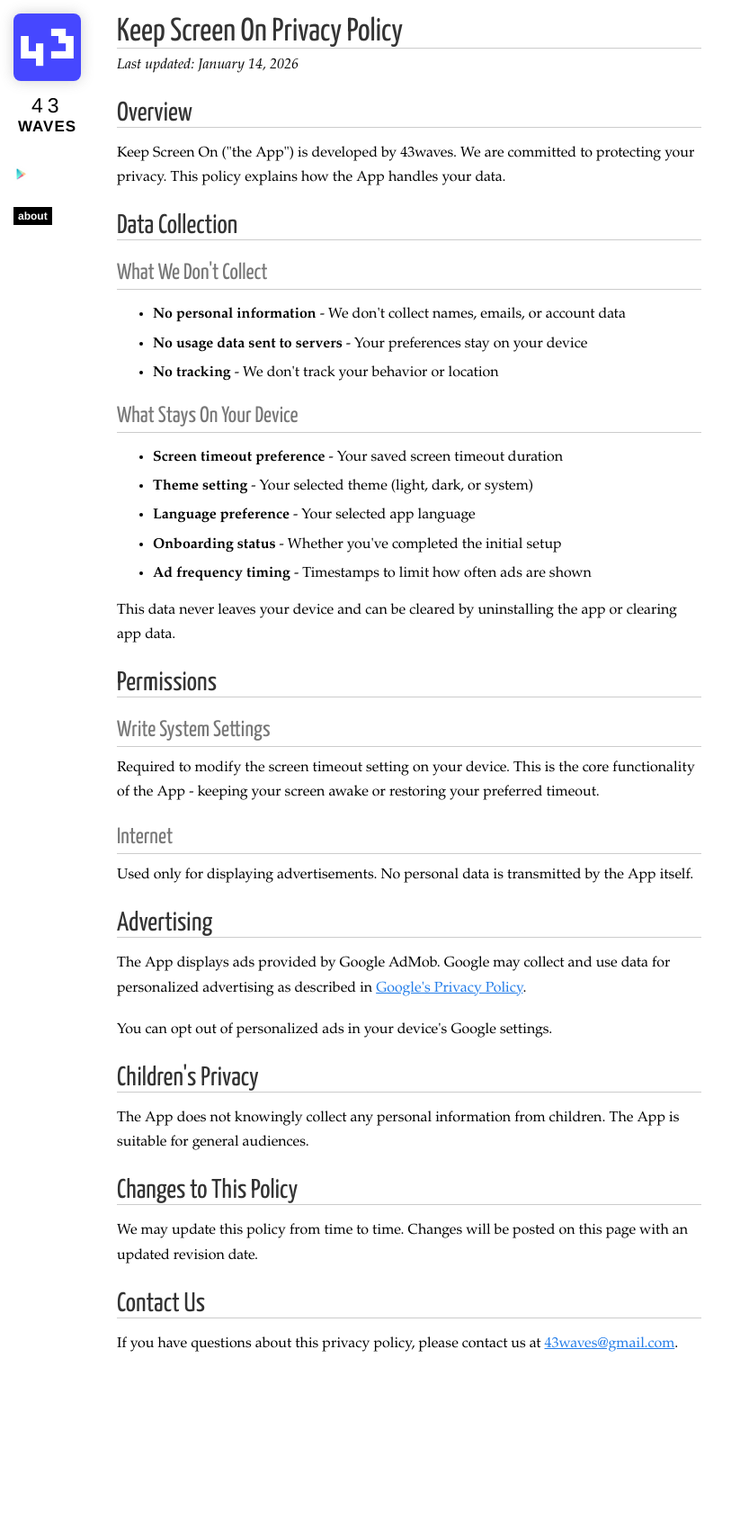
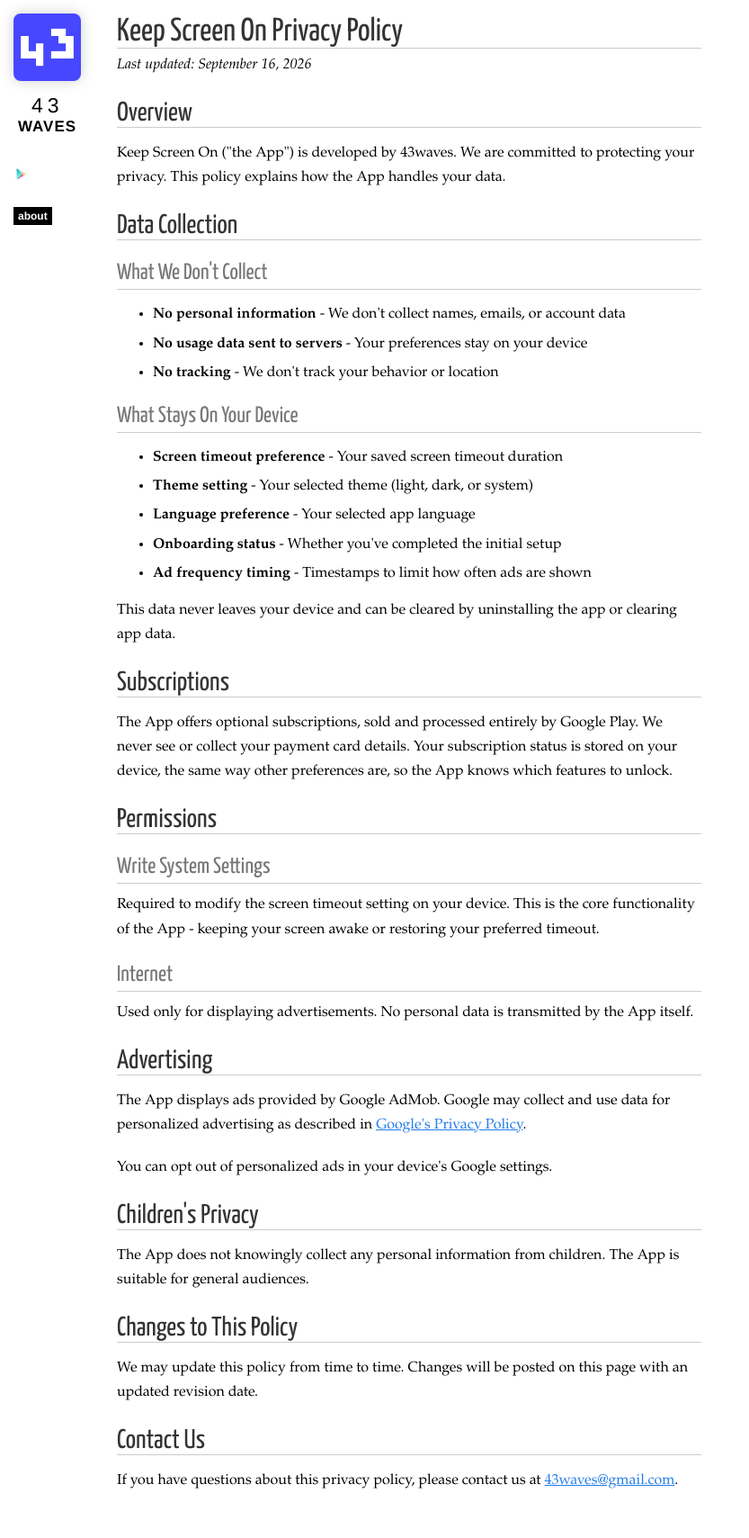
Before and after one commit to 43waves/43waves.github.io, a Jekyll site: the page built from screen-on/privacy-policy.html, in a window 1280 px wide. Shown: the whole page at 90% size, without its empty margins (0-833 px from the left). Built offline with Jekyll 4.4.1, drawn with Linux system fonts in a browser that asks for light colours; nearby versions of some CDN libraries; Markdown is read by kramdown in place of the engine named in the settings; before the commit the page ends 1557 px from its top, so only the background shows below that.

Commit message:
Add subscriptions section to Screen On privacy policy
Screen On now sells optional subscriptions via Google Play Billing.
Discloses that Play handles payment processing and no card details
are collected, without naming specific implementation details.

Co-Authored-By: Claude Sonnet 5 <noreply@anthropic.com>

```diff
--- a/screen-on/privacy-policy.html
+++ b/screen-on/privacy-policy.html
@@ -6,7 +6,7 @@ title: "Keep Screen On - Privacy Policy"
 <div class="content">
   <div id="post">
     <h1>Keep Screen On Privacy Policy</h1>
-    <p><em>Last updated: January 14, 2026</em></p>
+    <p><em>Last updated: September 16, 2026</em></p>
 
     <h2>Overview</h2>
     <p>Keep Screen On ("the App") is developed by 43waves. We are committed to protecting your privacy. This policy explains how the App handles your data.</p>
@@ -29,6 +29,9 @@ title: "Keep Screen On - Privacy Policy"
     </ul>
     <p>This data never leaves your device and can be cleared by uninstalling the app or clearing app data.</p>
 
+    <h2>Subscriptions</h2>
+    <p>The App offers optional subscriptions, sold and processed entirely by Google Play. We never see or collect your payment card details. Your subscription status is stored on your device, the same way other preferences are, so the App knows which features to unlock.</p>
+
     <h2>Permissions</h2>
     <h3>Write System Settings</h3>
     <p>Required to modify the screen timeout setting on your device. This is the core functionality of the App - keeping your screen awake or restoring your preferred timeout.</p>
```
